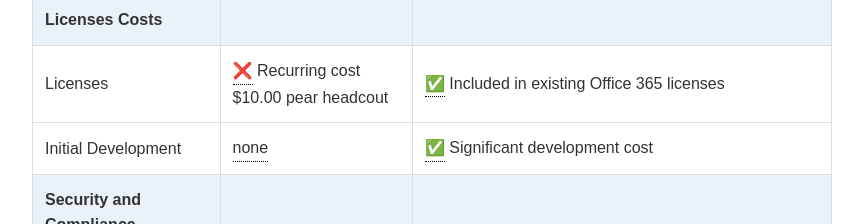
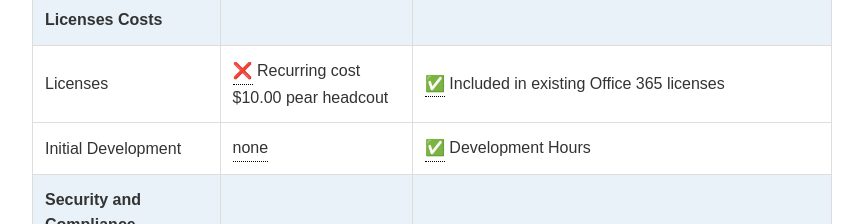
Before and after one commit to devlewiso/ce, a plain HTML site: page index.html in a window 1280 px wide. Shown: the part 2580-2804 px from the top of the page, without its empty margins (208-1071 px from the left). Drawn offline with Linux system fonts and the light colour scheme.

Commit message:
Update index.html

```diff
--- a/index.html
+++ b/index.html
@@ -101,7 +101,7 @@
             ]},
             { category: "Licenses Costs", features: [
                 { name: "Licenses", c2p: "❌ Recurring cost $10.00 pear headcout", pa: "✅ Included in existing Office 365 licenses" },
-                { name: "Initial Development", c2p: "none", pa: "✅ Significant development cost" },
+                { name: "Initial Development", c2p: "none", pa: "✅ Development Hours" },
 
             ]},
             { category: "Security and Compliance", features: [
```
